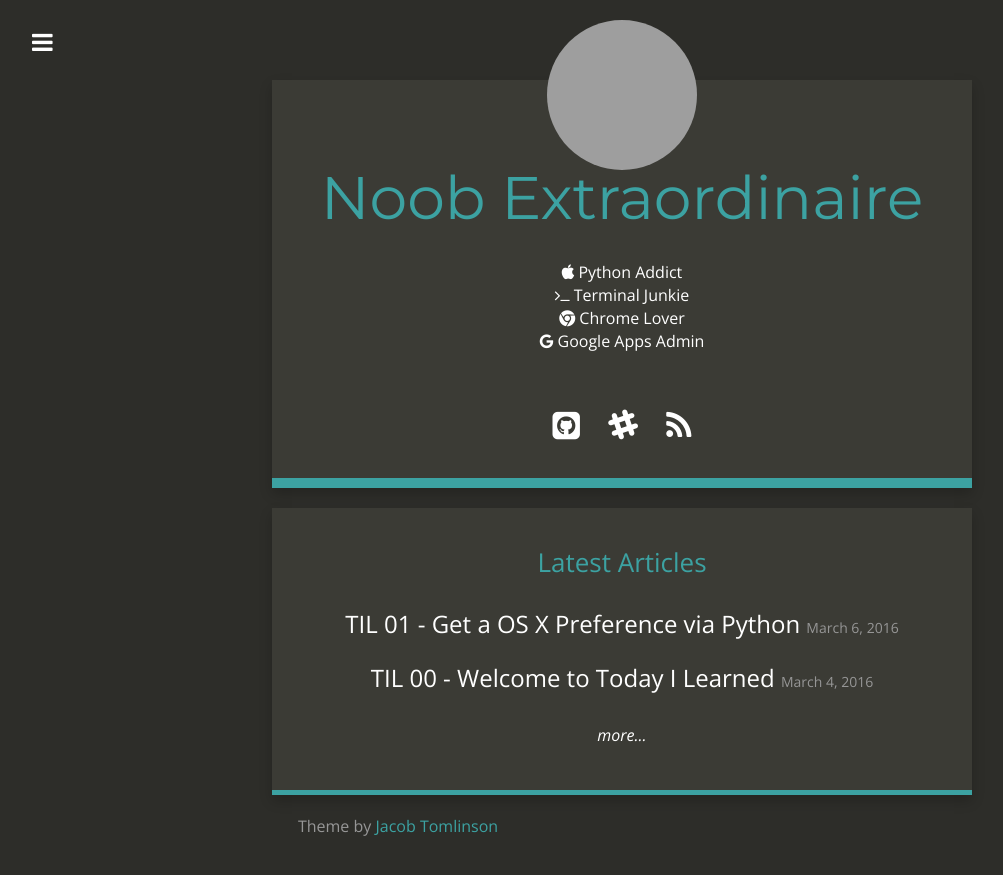
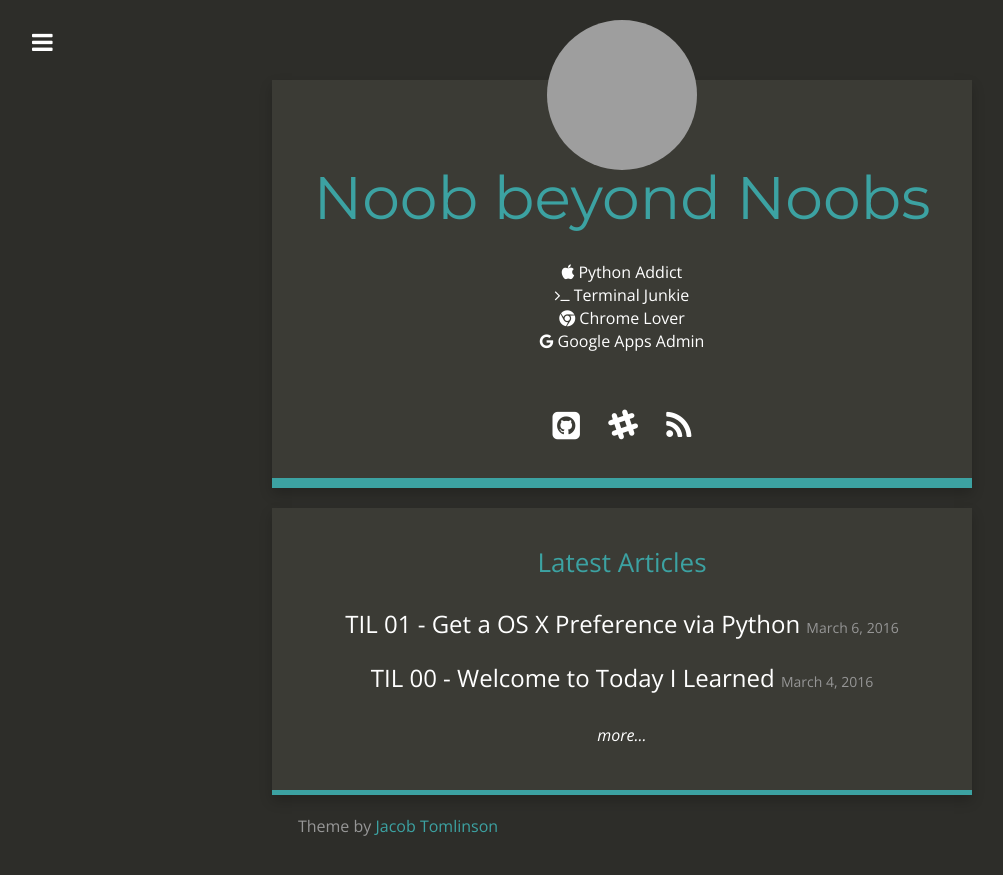
Before and after one commit to WardsParadox/WardsParadox.github.io, a Jekyll site: the page built from index.html, in a window 1280 px wide. Shown: the top 875 px of the page, without its empty margins (18-1021 px from the left). Built offline with Jekyll 4.4.1, drawn with Linux system fonts in a browser that asks for light colours; nearby versions of some CDN libraries; grey boxes are pictures that could not be loaded.

Commit message:
Updated Blog title

```diff
--- a/_config.yml
+++ b/_config.yml
@@ -1,5 +1,5 @@
 # Site settings
-title: "Noob Extraordinaire"
+title: "Noob beyond Noobs"
 email: wpgraphix@gmail.com
 description: "A little side blog, rarely updated."
 baseurl: ""
```
